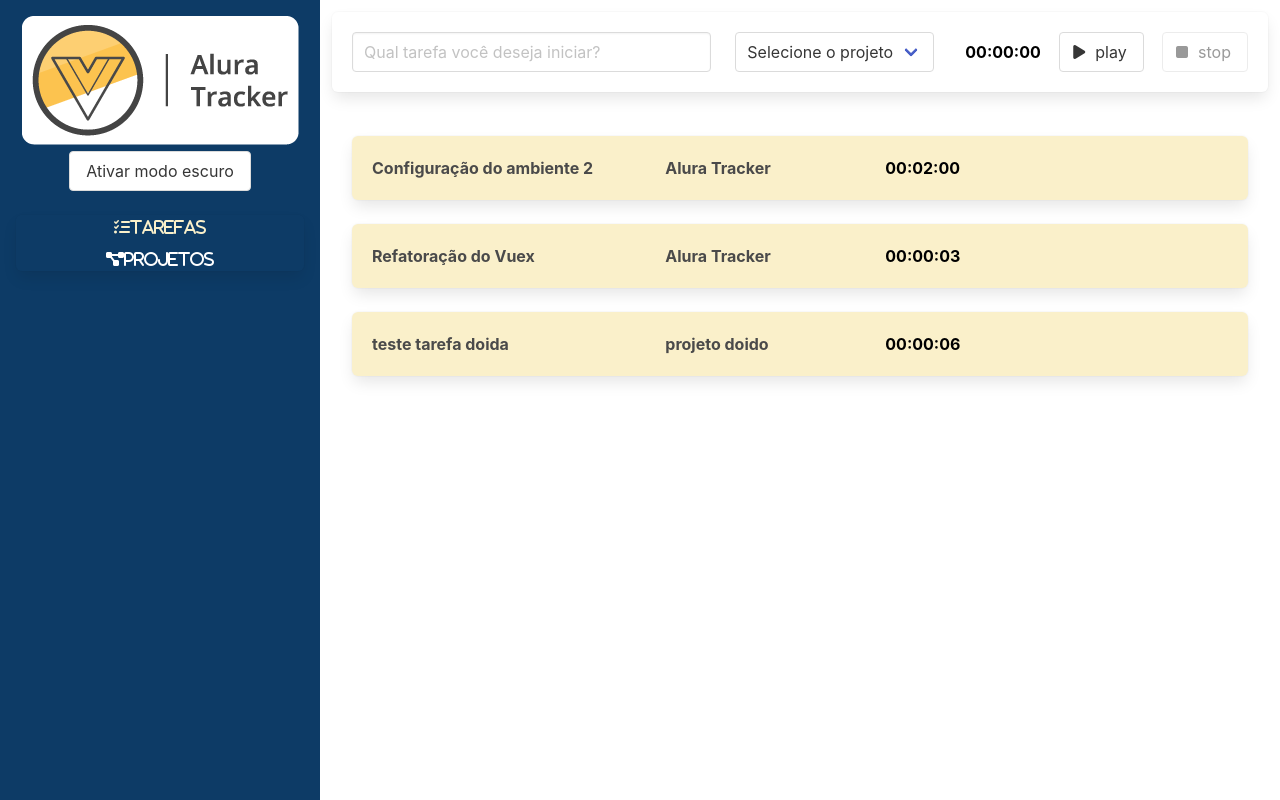
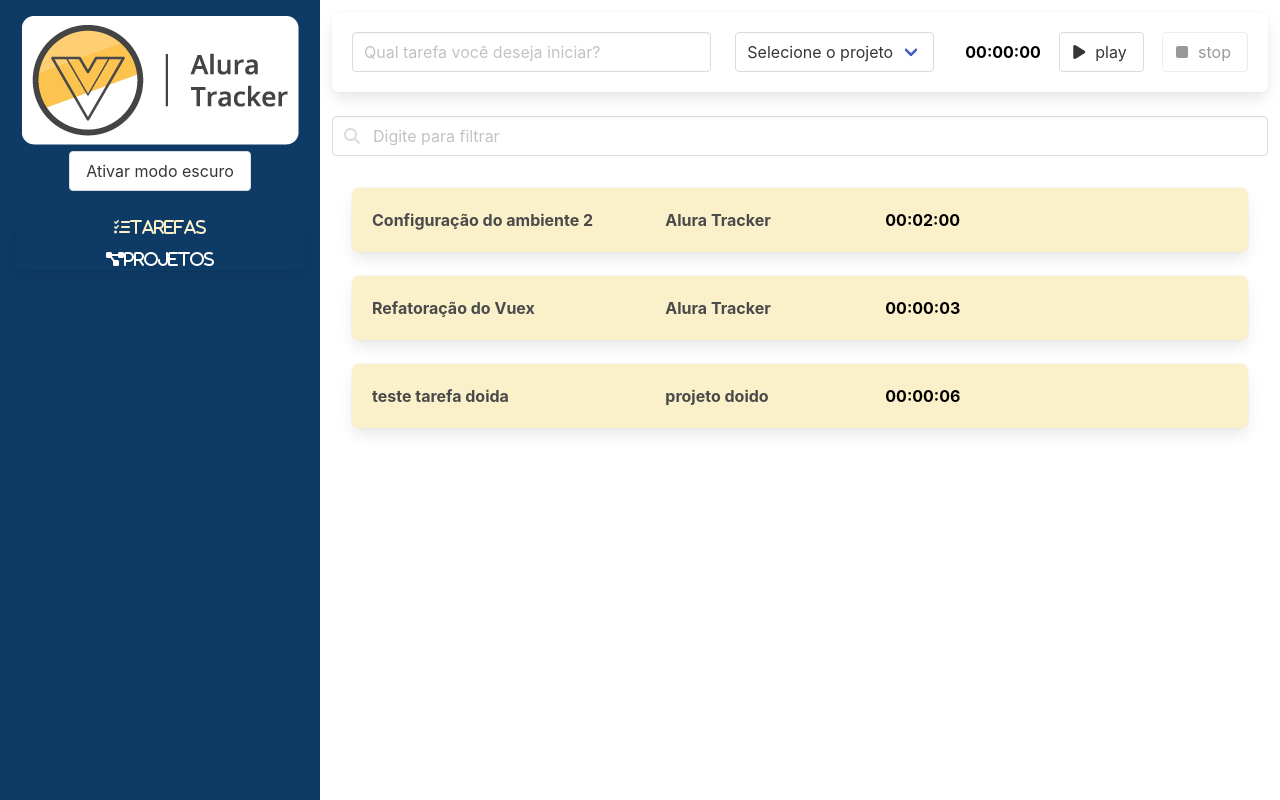
Before and after one commit to marcelodewiz/alura-tracker, a Vue app: page /#/ in a window 1280 px wide. Built offline with nearby package versions, Linux system fonts and the light colour scheme; data requests are answered from the project's data file.

Commit message:
aula 4 reatividade

```diff
--- a/src/store/modulos/tarefa/index.ts
+++ b/src/store/modulos/tarefa/index.ts
@@ -27,8 +27,14 @@
         }
     },
     actions: {
-        [OBTER_TAREFAS]({ commit }) {
-            clienteHttp.get('tarefas')
+        [OBTER_TAREFAS]({ commit }, filtro: string) {
+            let url = 'tarefas'
+
+            if (filtro) {
+                url += '?descricao=' + filtro
+                console.log(url)
+            }
+            clienteHttp.get(url)
                 .then(resposta => commit(DEFINIR_TAREFA, resposta.data))
         },
         [CADASTRAR_TAREFA]({ commit }, tarefa: ITarefa) {
--- a/src/views/Tarefas.vue
+++ b/src/views/Tarefas.vue
@@ -4,6 +4,15 @@
         <Box_div v-if="listaEstaVazia">
             Você não está muito produtivo hoje :(
         </Box_div>
+        <div class="field">
+            <p class="control has-icons-left">
+                <input class="input" type="text" placeholder="Digite para filtrar" v-model="filtro">
+                <span class="icon is-small is-left">
+                    <i class="fas fa-search"></i>
+                </span>
+
+            </p>
+        </div>
         <div class="lista">
             <Tarefa_historico v-for="(tarefa, index) in tarefas" :key="index" :tarefa="tarefa"
                 @aoTarefaClicada="selecionarTarefa" />
@@ -33,7 +42,7 @@
 </template>
 
 <script lang="ts">
-import { computed, defineComponent } from 'vue';
+import { computed, defineComponent, ref, watchEffect } from 'vue';
 import Formulario from "../components/Fomulario.vue";
 import Tarefa_historico from "../components/Tarefa-historico.vue";
 import ITarefa from "../interfaces/ITarefa";
@@ -78,9 +87,16 @@
         store.dispatch(OBTER_TAREFAS)
         store.dispatch(OBTER_PROJETOS)
 
+        const filtro = ref("")
+        //const tarefas = computed(() => store.state.tarefa.tarefas.filter(t => !filtro.value || t.descricao.includes(filtro.value)))
+
+        watchEffect(() => {
+            store.dispatch(OBTER_TAREFAS, filtro.value)
+        })
         return {
             tarefas: computed(() => store.state.tarefa.tarefas),
-            store
+            store,
+            filtro
         }
     }
 });
```
Also changed, not shown: reatividade.js (added, +21 -0 lines).
